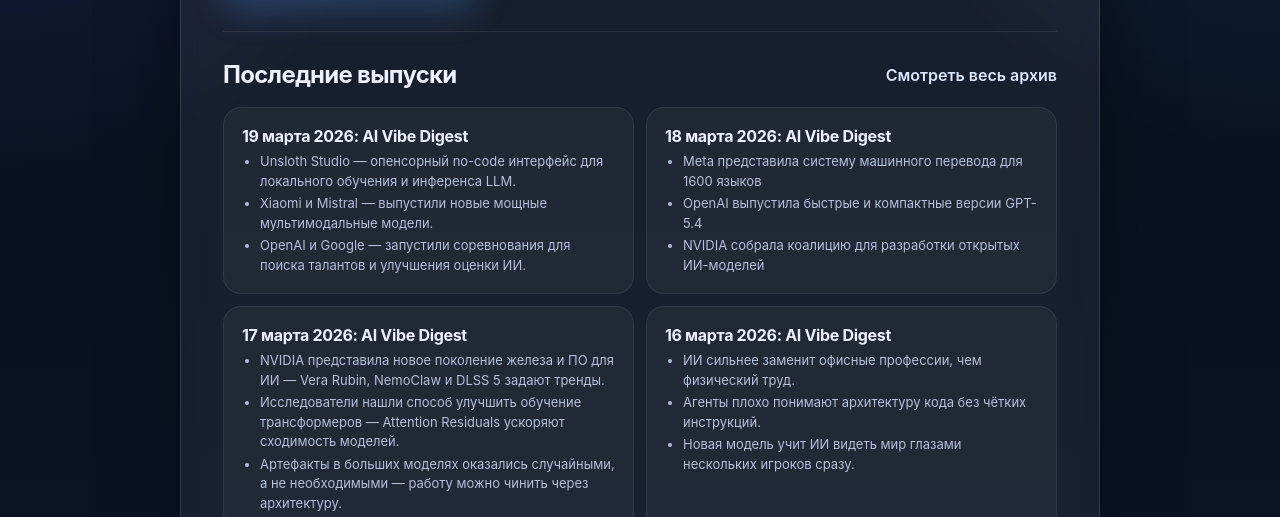
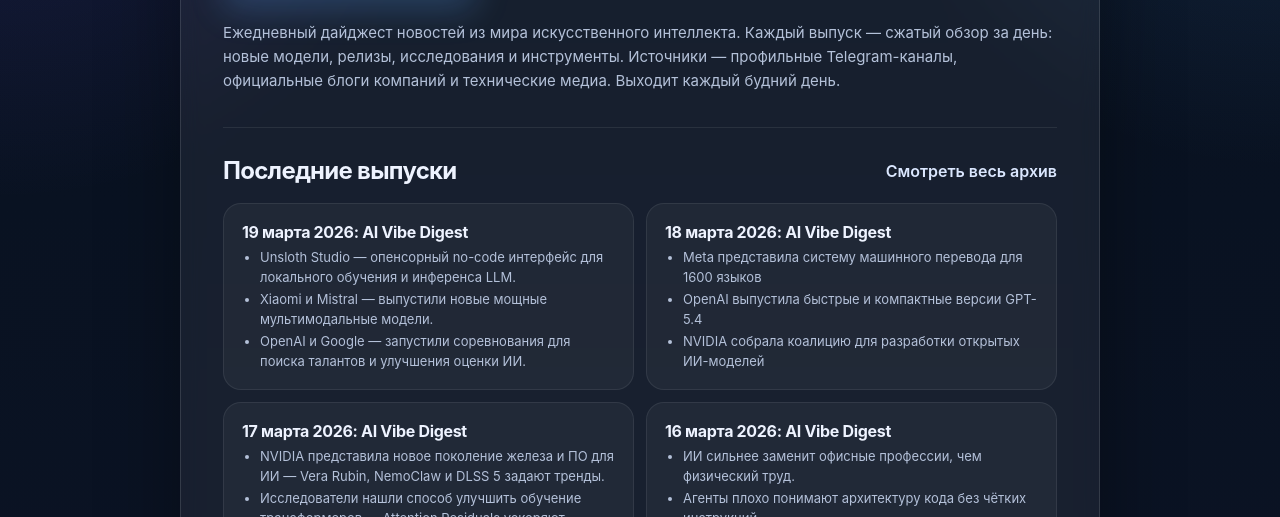
Before and after one commit to vitalyml/aivibedigest-site, a website: page index.html in a window 1280 px wide. Shown: the part 283-800 px from the top of the page. Drawn offline with Linux system fonts and the light colour scheme.

Commit message:
add info

```diff
--- a/index.html
+++ b/index.html
@@ -155,6 +155,13 @@
       border: 1px solid var(--border);
     }
 
+    .about {
+      margin: 24px 0 0;
+      color: var(--muted);
+      font-size: 15px;
+      line-height: 1.6;
+    }
+
     .latest {
       margin-top: 34px;
       padding-top: 28px;
@@ -248,6 +255,8 @@
         <a class="btn btn-secondary" href="/digest/">Перейти в архив</a>
       </div>
 
+      <p class="about">Ежедневный дайджест новостей из мира искусственного интеллекта. Каждый выпуск — сжатый обзор за день: новые модели, релизы, исследования и инструменты. Источники — профильные Telegram-каналы, официальные блоги компаний и технические медиа. Выходит каждый будний день.</p>
+
       <section class="latest" aria-labelledby="latest-digests">
         <div class="latest-head">
           <h2 id="latest-digests">Последние выпуски</h2>
```
